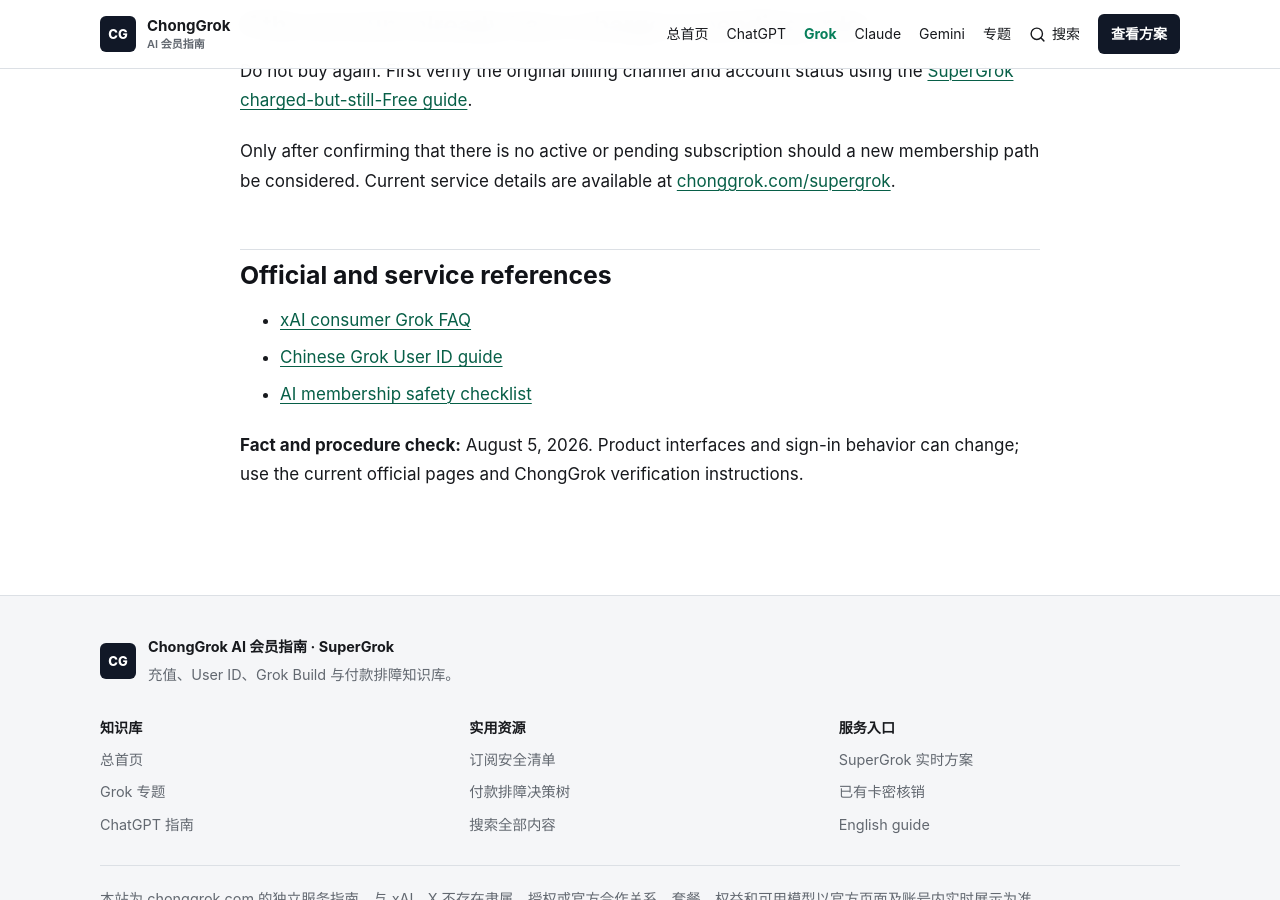
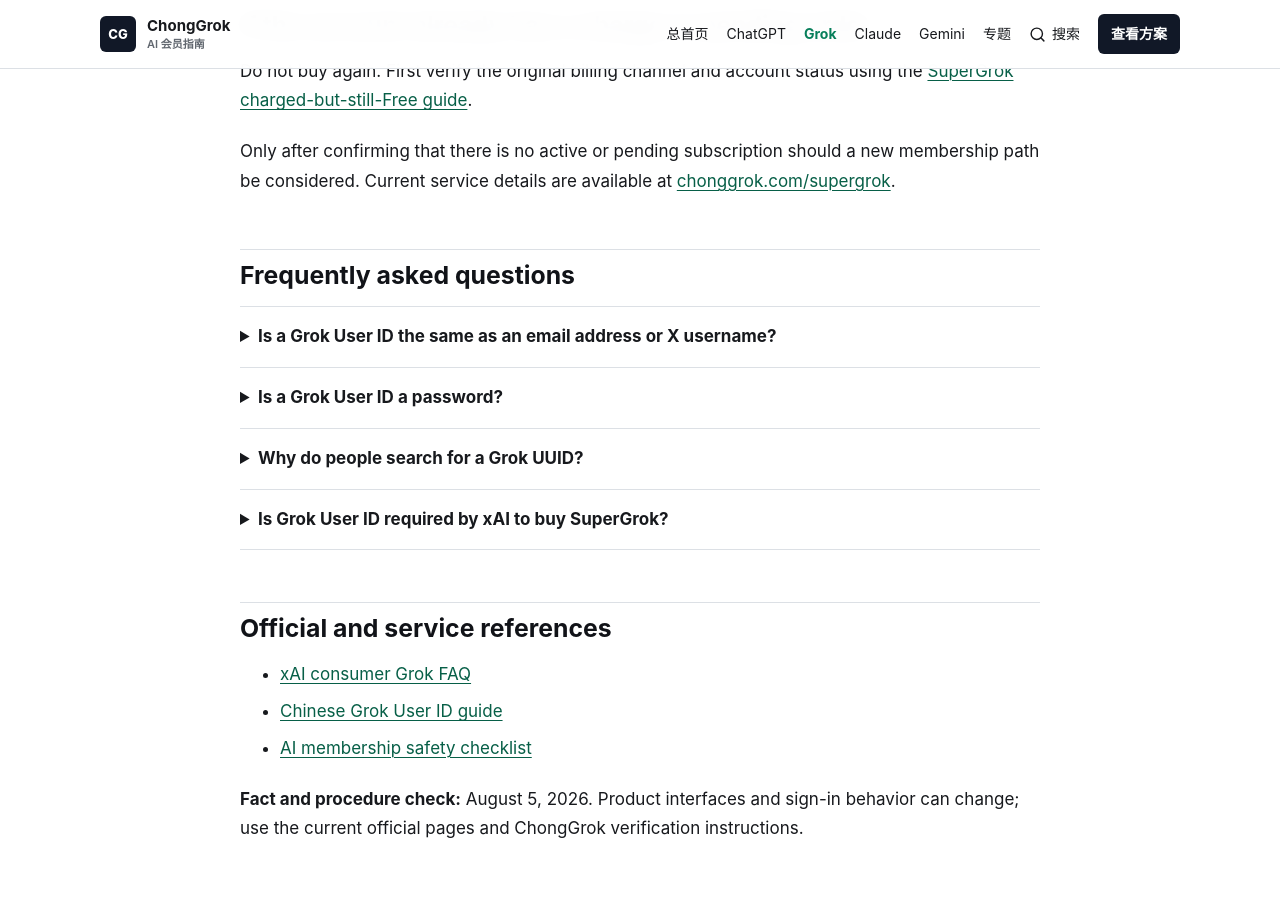
Before and after one commit to he20000405-pixel/supergrok-china-guide, a Jekyll site: the page built from en/guides/grok-user-id.md, in a window 1280 px wide and 900 px high, scrolled down 3156 px. Built offline with Jekyll 4.4.1, drawn with Linux system fonts in a browser that asks for light colours.

Commit message:
Expose troubleshooting FAQs and track service referrals

```diff
--- /dev/null
+++ b/_includes/faq_en.html
@@ -0,0 +1,11 @@
+{% if page.faq %}
+<section class="faq-section" aria-labelledby="faq-heading">
+  <h2 id="faq-heading">Frequently asked questions</h2>
+  {% for item in page.faq %}
+  <details>
+    <summary>{{ item.question }}</summary>
+    <p>{{ item.answer }}</p>
+  </details>
+  {% endfor %}
+</section>
+{% endif %}
--- a/en/guides/grok-user-id.md
+++ b/en/guides/grok-user-id.md
@@ -45,9 +45,9 @@ This identifier is part of **ChongGrok's fulfillment process**, not an xAI requi
 
 1. Sign in to the **Grok account that should receive the membership**.
 2. Check the profile or account settings and confirm that this is your intended target account. Stop if the wrong account is signed in.
-3. After receiving a ChongGrok card key, open the current [card-key verification page](https://chonggrok.com/verify) and read the User ID instructions shown there.
+3. After receiving a ChongGrok card key, open the current [card-key verification page](https://chonggrok.com/verify?utm_source=github_guides&utm_medium=referral&utm_campaign=grok_user_id&utm_content=en_verify_existing_order) and read the User ID instructions shown there.
 4. Copy only the single account identifier explicitly requested as the Grok User ID.
-5. If the page shows several similar fields or exposes a complete account, session or JSON response, do not copy the whole response. Stop and ask ChongGrok support through the [SuperGrok service page](https://chonggrok.com/supergrok) which one value is required.
+5. If the page shows several similar fields or exposes a complete account, session or JSON response, do not copy the whole response. Stop and ask ChongGrok support through the [SuperGrok service page](https://chonggrok.com/supergrok?utm_source=github_guides&utm_medium=referral&utm_campaign=grok_user_id&utm_content=en_contact_support) which one value is required.
 6. When the verification page identifies the account, confirm that it is your own target account before submitting the recharge.
 
 xAI's current consumer FAQ documents account, billing and support routes, but it does not publish a permanent public endpoint for retrieving a Grok User ID. This guide therefore does not present an internal address as an official xAI procedure.
@@ -85,7 +85,9 @@ Do not guess a value or submit an identifier from another account.
 
 Do not buy again. First verify the original billing channel and account status using the [SuperGrok charged-but-still-Free guide]({{ '/guides/supergrok-paid-but-still-free/' | relative_url }}).
 
-Only after confirming that there is no active or pending subscription should a new membership path be considered. Current service details are available at [chonggrok.com/supergrok](https://chonggrok.com/supergrok).
+Only after confirming that there is no active or pending subscription should a new membership path be considered. Current service details are available at [chonggrok.com/supergrok](https://chonggrok.com/supergrok?utm_source=github_guides&utm_medium=referral&utm_campaign=grok_user_id&utm_content=en_service_options).
+
+{% include faq_en.html %}
 
 ## Official and service references
 
```
Also changed, not shown: en/guides/grok-build-login-403.md (+3 -1 lines), en/guides/supergrok-card-declined.md (+3 -1 lines), en/guides/supergrok-paid-but-still-free.md (+4 -2 lines), guides/supergrok-weekly-limit-vs-subscription.md (+2 -0 lines).
